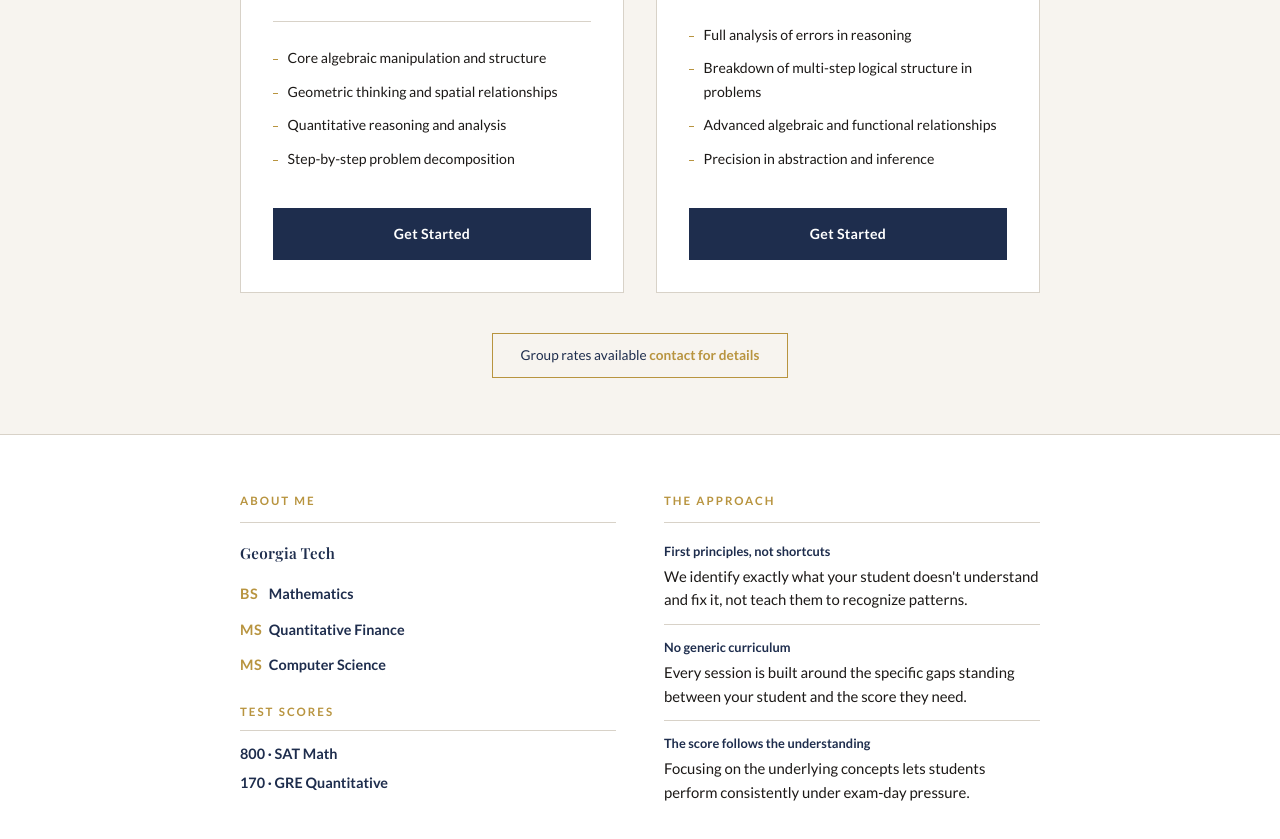
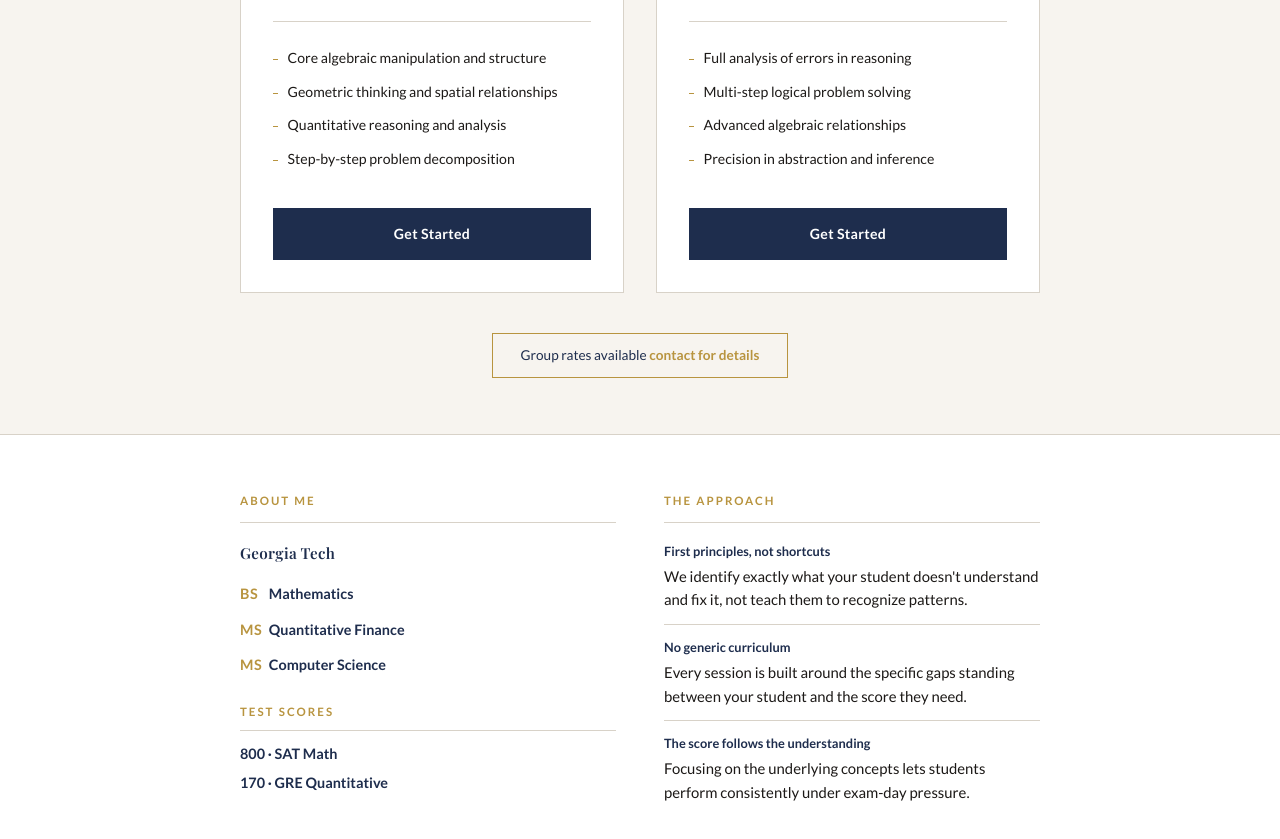
Before and after one commit to bmcburnett34/tutoring, a plain HTML site: page index.html in a window 1280 px wide. Shown: the part 976-1815 px from the top of the page. Drawn offline with nearby package versions, Linux system fonts and the light colour scheme; a web font is replaced by a local one.

```diff
--- a/index.html
+++ b/index.html
@@ -796,8 +796,8 @@
                 </p>
                 <ul class="program-features">
                     <li>Full analysis of errors in reasoning</li>
-                    <li>Breakdown of multi-step logical structure in problems</li>
-                    <li>Advanced algebraic and functional relationships</li>
+                    <li>Multi-step logical problem solving</li>
+                    <li>Advanced algebraic relationships</li>
                     <li>Precision in abstraction and inference</li>
                 </ul>
                 <a href="#contact" class="btn-navy">Get Started</a>
```
